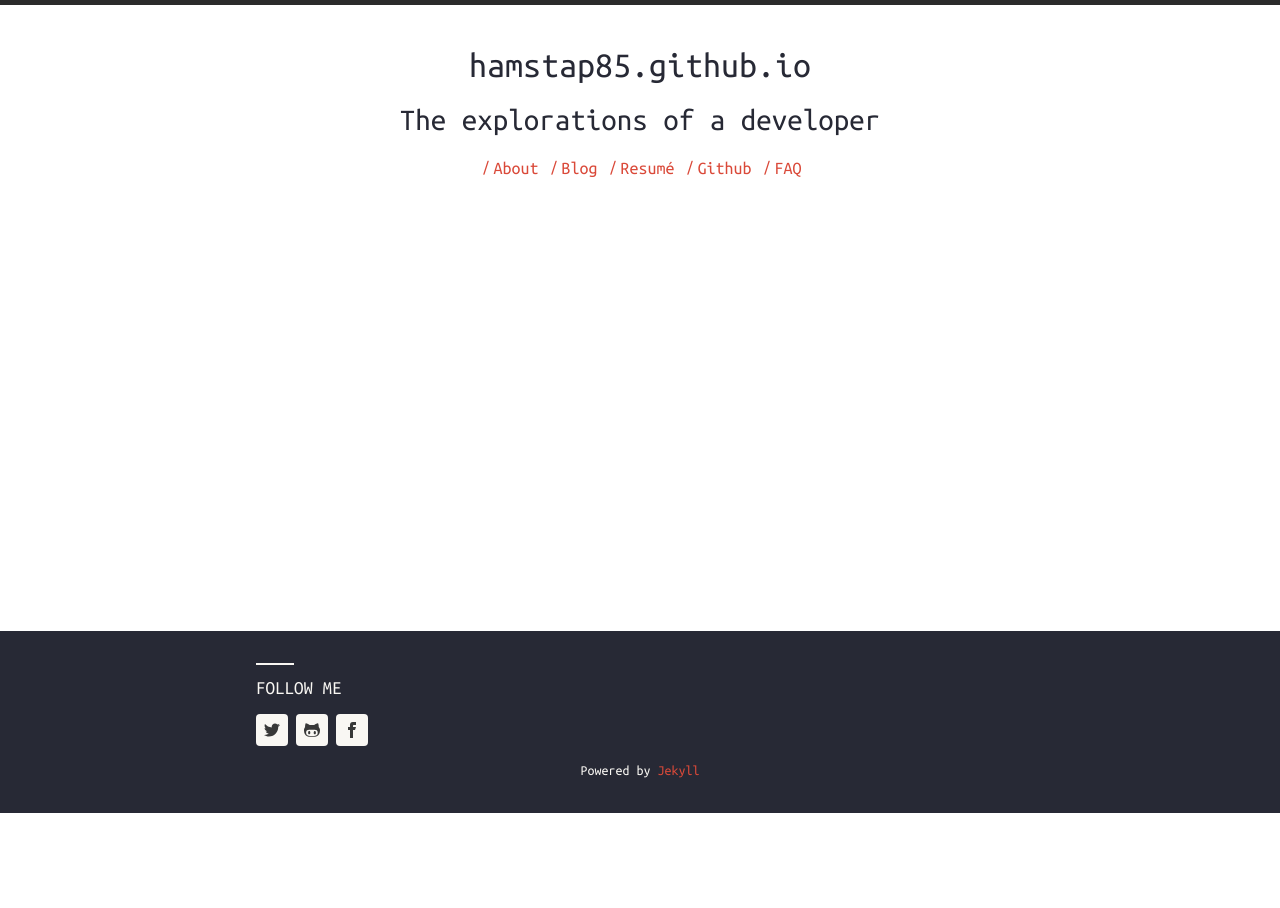
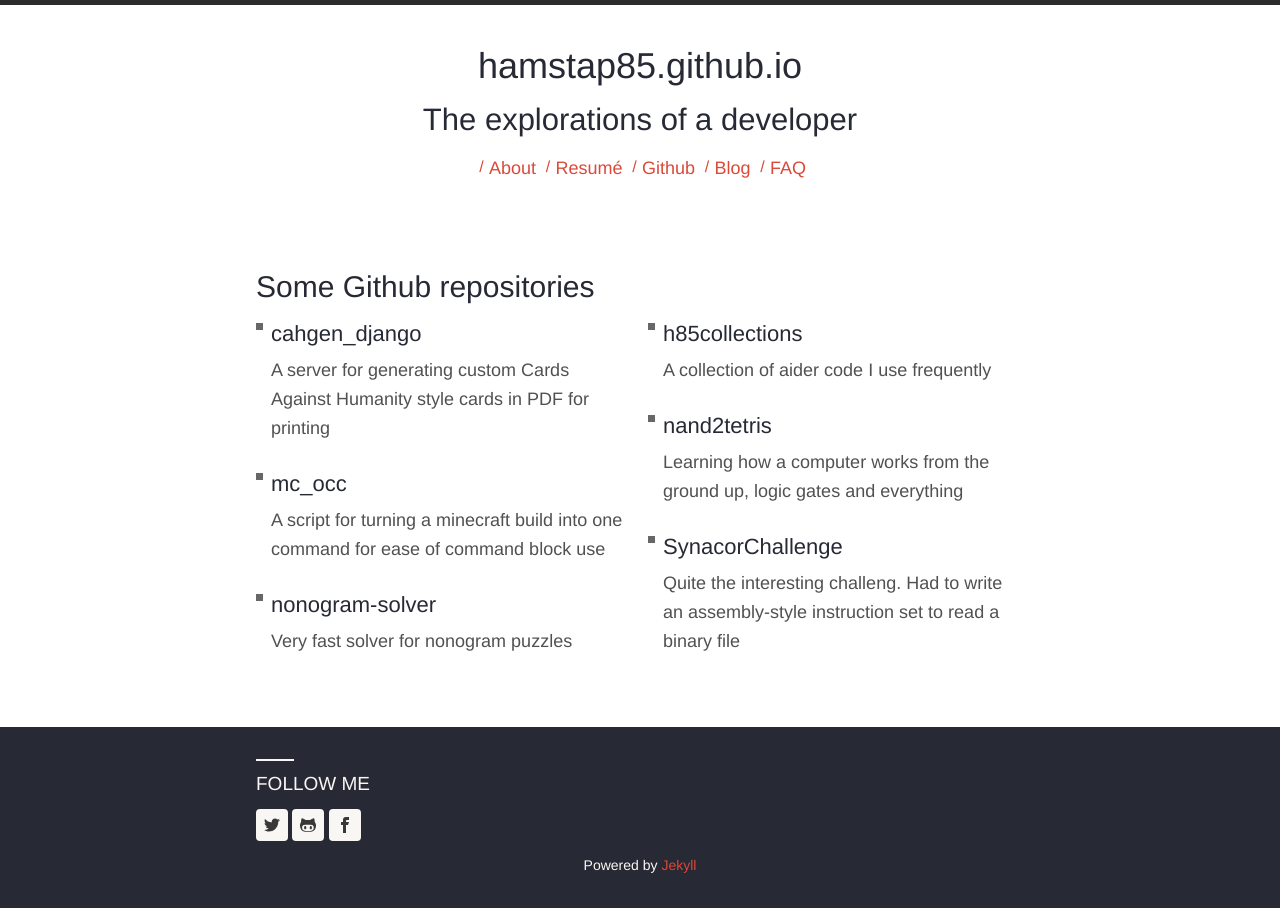
Before and after one commit to giff-h/hamstap85.github.io, a Jekyll site: the page built from index.html, in a window 1280 px wide. Built offline with Jekyll 4.4.1, drawn with Linux system fonts in a browser that asks for light colours; nearby versions of some CDN libraries.

Commit message:
Replaced homepage blog snippet with github repos

```diff
--- a/_config.yml
+++ b/_config.yml
@@ -38,7 +38,7 @@ harmony:
 # Conversion / Build settings
 markdown:    kramdown
 # This is how you put pygments config in jekyll 2.0 instead of pygments: true
-highlighter: pygments
+highlighter: rouge
 
 # Permalinks
 permalink:        pretty
--- a/_includes/header-links.html
+++ b/_includes/header-links.html
@@ -1,9 +1,6 @@
 <ul>
 	<li>
 		<a href="{{ '/about' | prepend: site.baseurl | prepend: site.url }}">About</a><span>/</span>
-	</li>
-	<li>
-		<a href="{{ '/blog' | prepend: site.baseurl | prepend: site.url }}">Blog</a><span>/</span>
 	</li>
 	<li>
 		<a href="{{ '/assets/pdf/resume.pdf' | prepend: site.baseurl | prepend: site.url }}">Resumé</a><span>/</span>
@@ -12,6 +9,9 @@
 		<a href="{{ site.harmony.social.github | prepend: 'https://github.com/' }}">Github</a><span>/</span>
 	</li>
 	<li>
+		<a href="{{ '/blog' | prepend: site.baseurl | prepend: site.url }}">Blog</a><span>/</span>
+	</li>
+	<li>
 		<a href="{{ '/faq' | prepend: site.baseurl | prepend: site.url }}">FAQ</a><span>/</span>
 	</li>
 </ul>
--- a/assets/css/_sass/partials/_variables.scss
+++ b/assets/css/_sass/partials/_variables.scss
@@ -27,4 +27,4 @@ $base-0F: #bc9458;
 
 
 // Fonts
-$primary-font: 'Ubuntu Mono', "Helvetica Neue", Helvetica, Arial, sans-serif;
+$primary-font: "Helvetica Neue", Helvetica, Arial, sans-serif;
--- a/assets/css/main.scss
+++ b/assets/css/main.scss
@@ -455,6 +455,11 @@ div.page-content {
   h1, h2, h3, h4, h5, h6 {
     padding-bottom: 5px;
   }
+  ul.sample-github {
+    columns: 2;
+    -webkit-columns: 2;
+    -moz-columns: 2;
+  }
 }
 
 .no-svg div.page-content ul li {
--- a/index.html
+++ b/index.html
@@ -2,5 +2,31 @@
 layout: default
 ---
 <div id="home" class="page-content wc-container">
-
+	<h3>Some Github repositories</h3>
+	<ul class="sample-github">
+		<li>
+			<a href="{{ '/cahgen_django' | prepend: site.harmony.social.github | prepend: 'https://github.com/' }}"><h5>cahgen_django</h5></a>
+			<p>A server for generating custom Cards Against Humanity style cards in PDF for printing</p>
+		</li>
+		<li>
+			<a href="{{ '/mc_occ' | prepend: site.harmony.social.github | prepend: 'https://github.com/' }}"><h5>mc_occ</h5></a>
+			<p>A script for turning a minecraft build into one command for ease of command block use</p>
+		</li>
+		<li>
+			<a href="{{ '/nonogram-solver' | prepend: site.harmony.social.github | prepend: 'https://github.com/' }}"><h5>nonogram-solver</h5></a>
+			<p>Very fast solver for nonogram puzzles</p>
+		</li>
+		<li>
+			<a href="{{ '/h85collections' | prepend: site.harmony.social.github | prepend: 'https://github.com/' }}"><h5>h85collections</h5></a>
+			<p>A collection of aider code I use frequently</p>
+		</li>
+		<li>
+			<a href="{{ '/nand2tetris' | prepend: site.harmony.social.github | prepend: 'https://github.com/' }}"><h5>nand2tetris</h5></a>
+			<p>Learning how a computer works from the ground up, logic gates and everything</p>
+		</li>
+		<li>
+			<a href="{{ '/SynacorChallenge' | prepend: site.harmony.social.github | prepend: 'https://github.com/' }}"><h5>SynacorChallenge</h5></a>
+			<p>Quite the interesting challeng. Had to write an assembly-style instruction set to read a binary file</p>
+		</li>
+	</ul>
 </div>
```
Also changed, not shown: _posts/2017-09-12-progress.md (added, +11 -0 lines), 1 other file.
